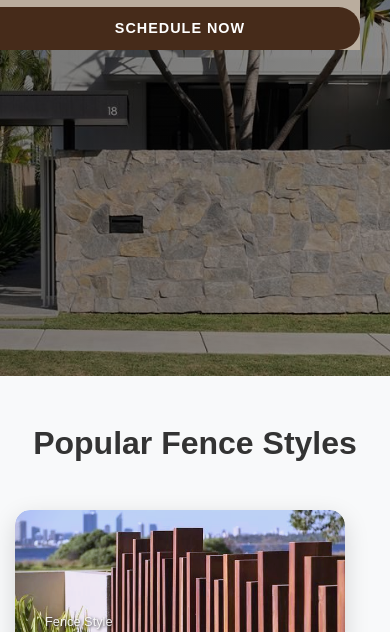
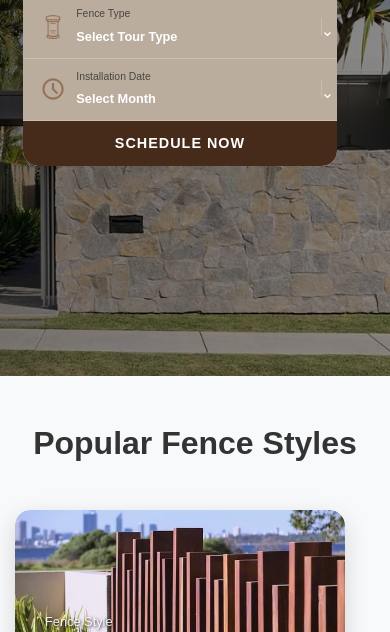
Before and after one commit to kunhuang1009/New_Web, a plain HTML site: page index.html in a window 390 px wide. Shown: the part 468-1100 px from the top of the page. Drawn offline with Linux system fonts and the light colour scheme.

Commit message:
Add files via upload

```diff
--- a/css/style.css
+++ b/css/style.css
@@ -145,7 +145,6 @@ option{
     margin: 0;
     height: 80px;
     border-radius: 0 30px 30px 0;
-
 }
 
 .selection-item {
@@ -182,17 +181,21 @@ option{
     margin-right: 12px;
     color: #8B4513;
     font-size: 1.4rem;
-    width: 20px;
+    width: 50px;
+    height: 40px;
     text-align: center;
     display: flex;
     align-items: center;
     justify-content: center;
+    flex-shrink: 0;
 }
 
 .selection-icon-img {
     width: 40px;
     height: 40px;
     opacity: 0.8;
+    max-width: 100%;
+    object-fit: contain;
 }
 
 .selection-content {
@@ -243,6 +246,7 @@ option{
     min-width: 200px;
     height: 100%;
     border-radius: 0 30px 30px 0;
+    text-transform: uppercase;
 }
 
 .schedule-now-btn:hover {
@@ -908,6 +912,26 @@ option{
         height: 180px;
         border-radius: 35px;
     }
+
+    .selection-controls {
+        height: 75px;
+    }
+
+    .selection-icon {
+        width: 45px;
+        height: 38px;
+    }
+
+    .selection-icon-img {
+        width: 35px;
+        height: 35px;
+    }
+
+    .schedule-now-btn {
+        font-size: 1.3rem;
+        min-width: 180px;
+        padding: 0 30px;
+    }
 }
 
 @media (max-width: 768px) {
@@ -962,23 +986,41 @@ option{
     }
 
     .selection-controls {
-        flex-direction: column;
-        height: auto;
-        border-radius: 0;
+        height: 70px;
     }
 
     .selection-item {
         padding: 12px 20px;
-        border-right: none;
-        border-bottom: 1px solid rgba(255, 255, 255, 0.2);
     }
 
-    .selection-item:last-of-type {
-        border-bottom: none;
+    .selection-item::after {
+        right: 10px;
+        font-size: 1rem;
+    }
+
+    .selection-icon {
+        width: 40px;
+        height: 35px;
+        margin-right: 10px;
+    }
+
+    .selection-icon-img {
+        width: 32px;
+        height: 32px;
+    }
+
+    .selection-label {
+        font-size: 0.7rem;
+    }
+
+    .selection-dropdown {
+        font-size: 0.9rem;
     }
 
     .schedule-now-btn {
-        width: 100%;
+        font-size: 1.1rem;
+        min-width: 160px;
+        padding: 0 20px;
     }
 
     .promo-content h2 {
@@ -1059,6 +1101,25 @@ option{
     .promo-image-4 {
         height: 150px;
     }
+
+    .selection-icon {
+        width: 40px; /* 等比例缩小 */
+        height: 40px;
+        margin-right: 10px;
+    }
+
+    .selection-icon-img {
+        width: 35px; /* 等比例缩小图标 */
+        height: 35px;
+    }
+
+    .selection-label {
+        font-size: 0.7rem; /* 缩小字体 */
+    }
+
+    .selection-dropdown {
+        font-size: 0.9rem; /* 缩小字体 */
+    }
 }
 
 @media (max-width: 576px) {
@@ -1125,28 +1186,44 @@ option{
     }
 
     .selection-controls {
-        padding: 0;
+        flex-direction: column;
+        height: auto;
+        border-radius: 0;
+        position: relative;
+        margin-top: 20px;
+        max-width: 90%;
+        margin-left: auto;
+        margin-right: auto;
+        border-radius: 15px;
+        overflow: hidden;
     }
 
     .selection-item {
-        padding: 10px 15px;
+        padding: 12px 15px;
+        border-right: none;
+        border-bottom: 1px solid rgba(255, 255, 255, 0.2);
+    }
+
+    .selection-item::after {
+        right: 15px;
     }
 
     .selection-icon {
-        margin-right: 8px;
+        width: 35px;
+        height: 35px;
+        margin-right: 10px;
     }
 
-    .selection-label {
-        font-size: 0.8rem;
-    }
-
-    .selection-dropdown {
-        font-size: 0.8rem;
+    .selection-icon-img {
+        width: 28px;
+        height: 28px;
     }
 
     .schedule-now-btn {
-        font-size: 0.9rem;
-        padding: 10px 15px;
+        width: 100%;
+        border-radius: 0 0 15px 15px;
+        min-height: 50px;
+        font-size: 1rem;
     }
 
     .promo-content h2 {
@@ -1235,6 +1312,40 @@ option{
 
     .welcome-team-img {
         margin-top: 20px;
+    }
+}
+
+@media (max-width: 480px) {
+    .selection-item {
+        padding: 10px 15px;
+    }
+
+    .selection-icon {
+        width: 30px;
+        height: 30px;
+        margin-right: 8px;
+    }
+
+    .selection-icon-img {
+        width: 24px;
+        height: 24px;
+    }
+
+    .selection-label {
+        font-size: 0.65rem;
+    }
+
+    .selection-dropdown {
+        font-size: 0.8rem;
+    }
+
+    .schedule-now-btn {
+        min-height: 45px;
+        font-size: 0.9rem;
+    }
+
+    .selection-controls {
+        max-width: 95%;
     }
 }
 
```
